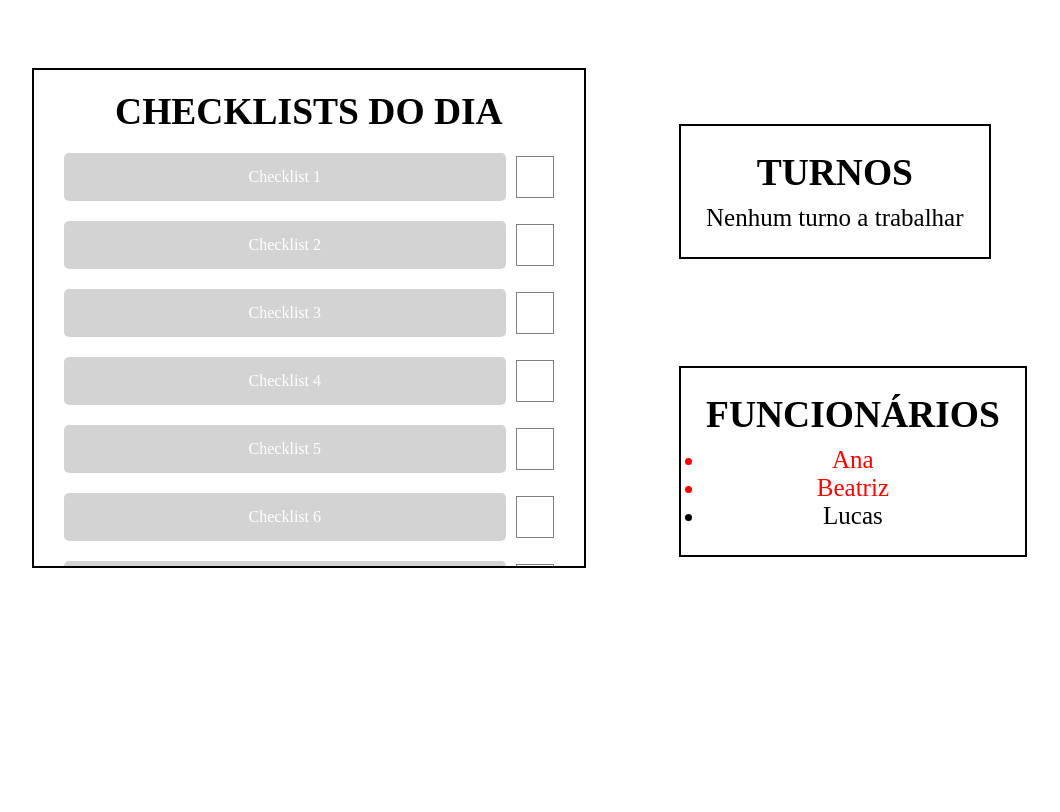
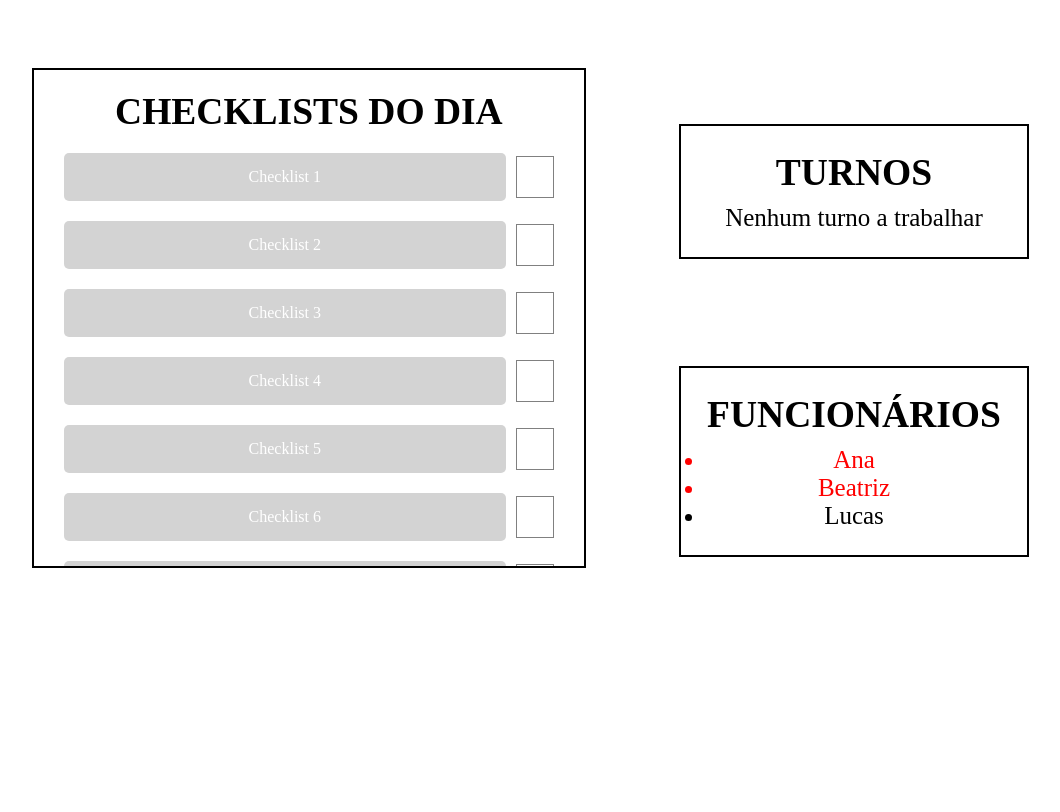
Before and after one commit to EduCosme99/flaskProject, a Flask app: page /supervisor in a window 1280 px wide. Shown: the part 70-882 px from the top of the page, without its empty margins (153-1213 px from the left). Run offline with Flask 3, Linux system fonts and the light colour scheme; data comes from the database, SQL or seed files in the repository; data that the repository does not hold is empty; some libraries are stand-ins or nearby versions.

Commit message:
Pequenas alterações

```diff
--- a/flaskProject/static/style/PagGeralSp.css
+++ b/flaskProject/static/style/PagGeralSp.css
@@ -37,8 +37,8 @@ h2 {
 
 #turnos {
 	padding: 25px;
+	width: 350px;
 	background-color: white;
-	grid-area: turnos;
 	border: 2px solid black;
 	text-align: center;
 	font-size:25px;
@@ -52,8 +52,8 @@ h2 {
 
 #funcionarios {
 	padding: 25px;
+	width: 350px;
 	background-color: white;
-	grid-area: turnos;
 	border: 2px solid black;
 	text-align: center;
 	font-size:25px;
@@ -120,7 +120,7 @@ input[type=checkbox] + label:after {
 }
 
 input[type=checkbox]:checked + label:after {
-	  content: "\2713"; /* caractere de marca de seleção (check mark)*/
+	  content: "\2713";
 	  background-color: #FFA500;
 	  color: white;
 	  text-align: center;
```
